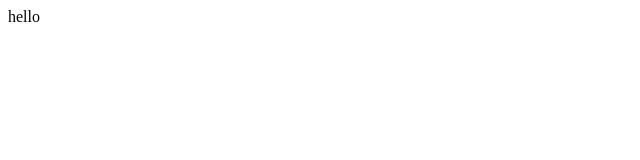
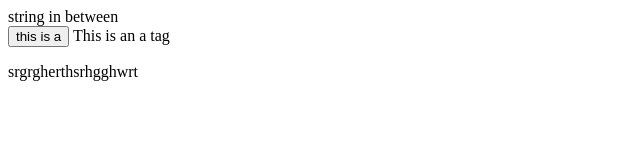
Before and after one commit to yudeeeth/test-git, a plain HTML site: page index.html in a window 1280 px wide. Shown: the whole page, without its empty margins (0-640 px from the left). Drawn offline with Linux system fonts and the light colour scheme.

Commit message:
Update index.html

```diff
--- a/index.html
+++ b/index.html
@@ -1,2 +1,15 @@
 
-<html><p>hello</p></html>
+<html>
+
+<head>
+    <title>udith,udith,udith...</title>
+</head>
+<body>
+    string in between
+    <div>
+        <button>this is a </button>
+        <a>This is an a tag</a>
+        <p id="hello">srgrgherthsrhgghwrt</p>
+    </div>
+</body>
+</html>
```
